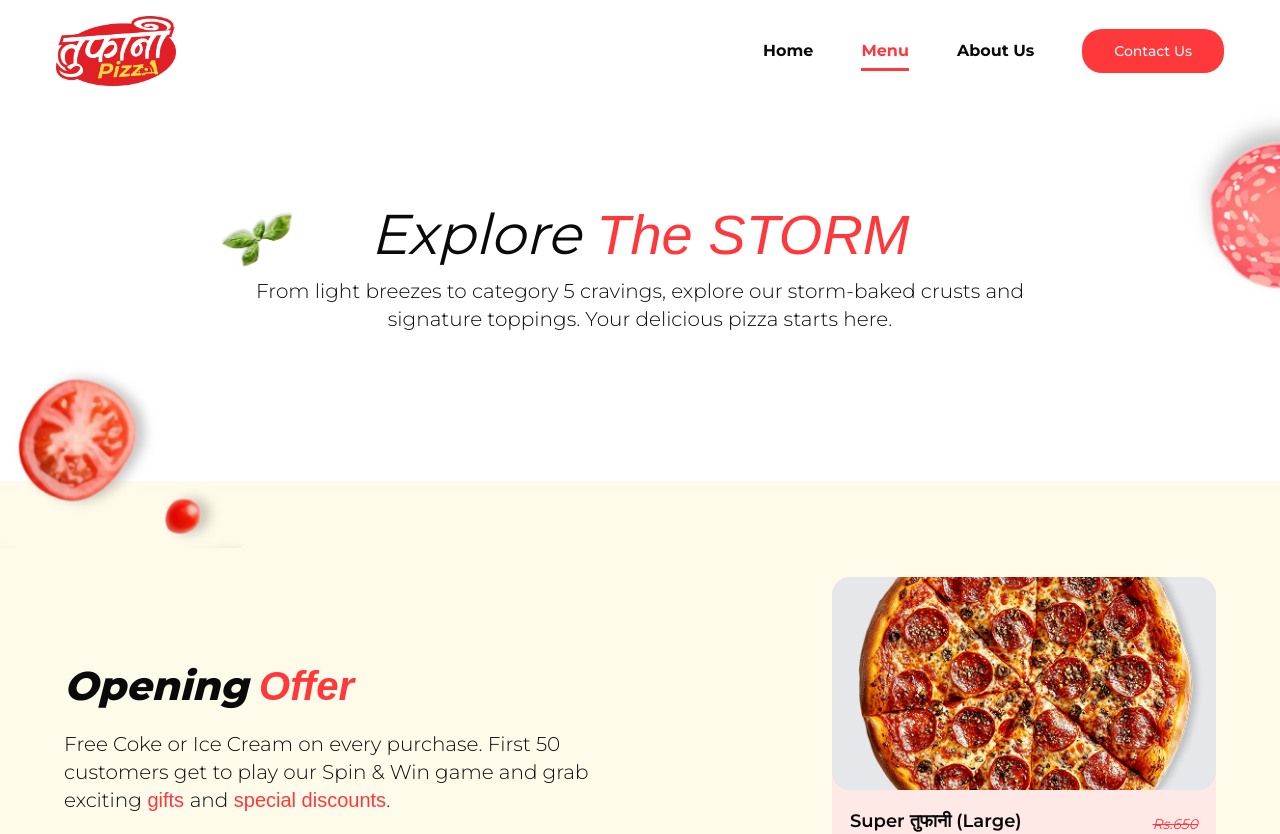
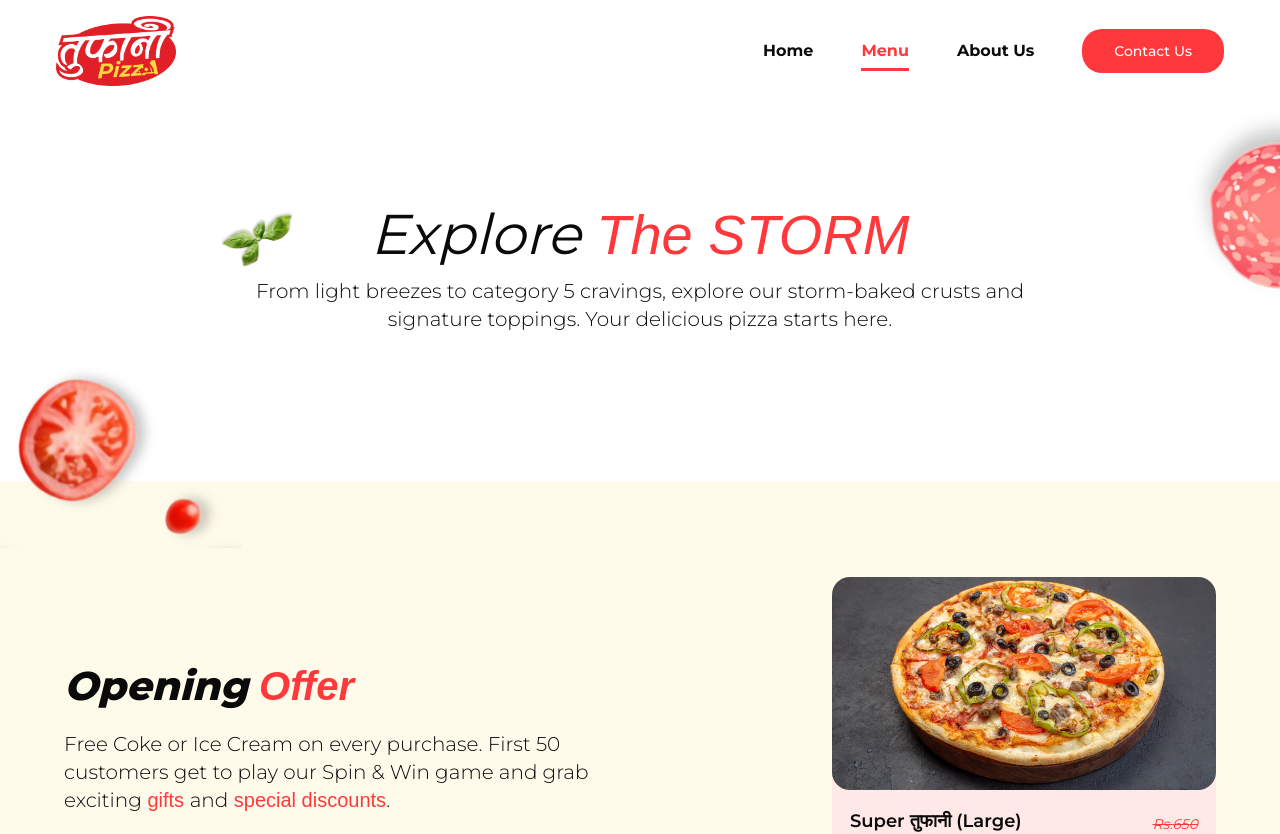
Before and after one commit to abidadhikari/tuffani-pizza-frontend, a Next.js app: page /menu in a window 1280 px wide. Shown: the top 834 px of the page. Built offline with nearby package versions, Linux system fonts and the light colour scheme; a web font is replaced by a local one.

Commit message:
menu update

```diff
--- a/src/app/(landingpages)/menu/page.tsx
+++ b/src/app/(landingpages)/menu/page.tsx
@@ -137,7 +137,7 @@ export default function MenuPage() {
           </div>
 
           <PizzaCard
-            imageUrl="/Pizza.png"
+            imageUrl="/images/pizza.jpg"
             title="Super तुफानी (Large)"
             description="Spicy grilled chicken sandheko, chicken ham, spanish onion, capsicum, green chilli, mozzarella cheese and a smoky flavour."
             price={590}
```
